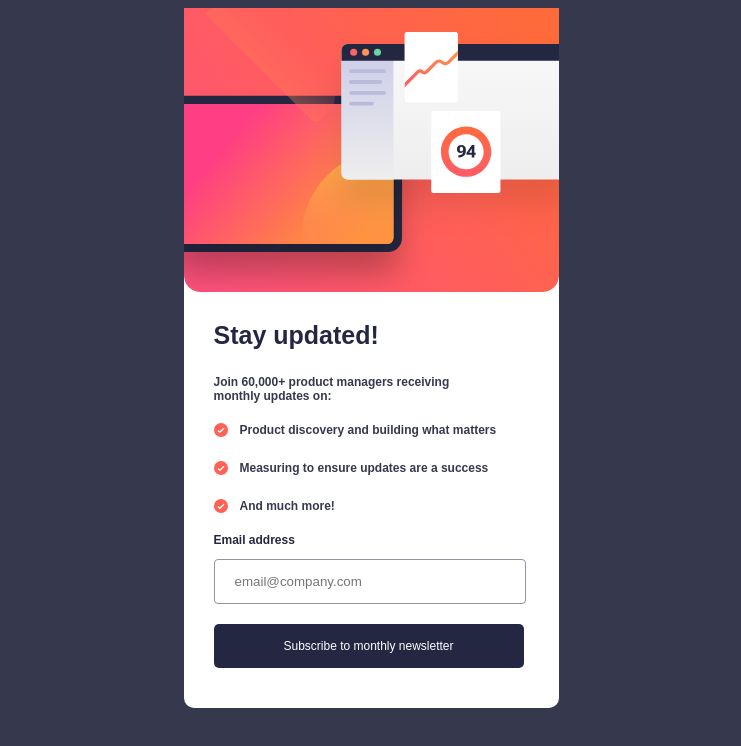
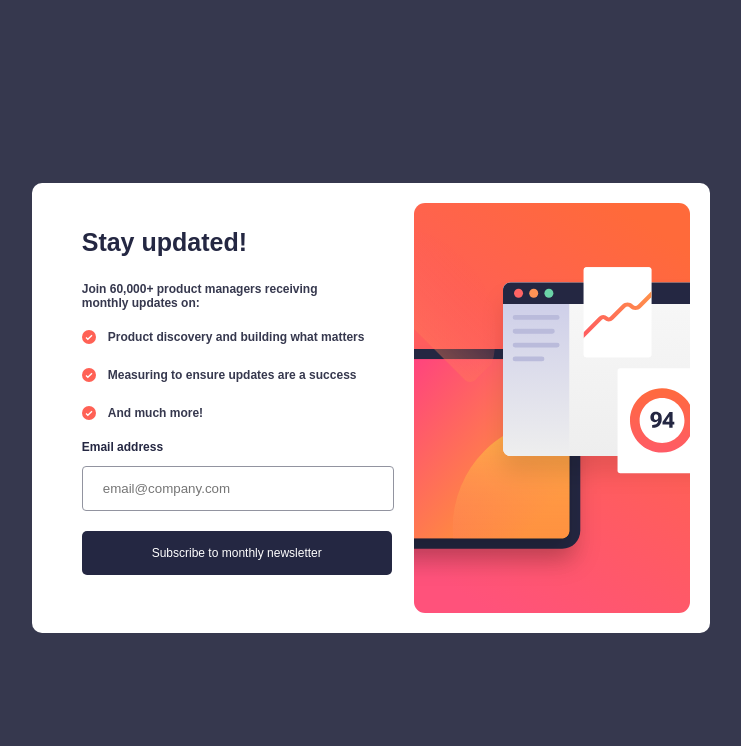
Before and after one commit to jaehjunior1/Newsletter-sign-up, a plain HTML site: page index.html in a window 1280 px wide. Shown: the whole page, without its empty margins (269-1010 px from the left). Drawn offline with Linux system fonts and the light colour scheme.

Commit message:
Created illustration-sign-up-desktop

```diff
--- a/index.html
+++ b/index.html
@@ -15,7 +15,13 @@
 </head>
 <body>
   <div class="old">
-    <img src="./assets/images/illustration-sign-up-mobile.svg" alt="">
+    <div>
+    <img class="desktop" src="./assets/images/illustration-sign-up-desktop.svg" alt="illustration">
+    <img class="mobile-img" src="./assets/images/illustration-sign-up-mobile.svg" alt="illustration">
+    </div>
+
+      <div>
+
     <p class="update">
       Stay updated!
     </p>
@@ -53,5 +59,7 @@
       </button>
     </div>
   </div>
+
+</div>
 </body>
 </html>
--- a/news.CSS
+++ b/news.CSS
@@ -5,12 +5,22 @@ body {
   display: flex;
   flex-direction: column;
   font-weight: 600;
+  height: 100vh;
+}
+
+.desktop{
+  display: none;
 }
 .old {
   background-color: hsl(0, 0%, 100%);
-  width: 375px;
-  height: 700px;
+max-width: 740px;
+height: auto;
   border-radius: 10px;
+  display: flex;
+  flex-direction: column;
+
+
+
 }
 .update {
   font-weight: bold;
@@ -45,7 +55,6 @@ body {
   color: hsl(235, 18%, 26%);
   margin: 0 0 0 30px;
 }
-
 .much {
 font-family: Arial;
 font-size: 12px;
@@ -101,4 +110,28 @@ color: hsl(234, 29%, 20%);
   display: flex;
   flex-direction: column;
   justify-content: center;
+  padding: 0 0 20px 0 ;
 }
+@media screen and (min-width: 600px) {
+body{
+background-color: hsl(235, 18%, 26%);
+}
+.old{
+  display: flex;
+  flex-direction: row-reverse;
+  padding: 20px;
+  gap: 20px;
+}
+.desktop{
+  display: block;
+  height: 410px;
+}
+.mobile-img{
+  display: none;
+}
+}
+
+.mobile-img .desktop {
+  width: 100%;
+  height: 100%;
+}
```
